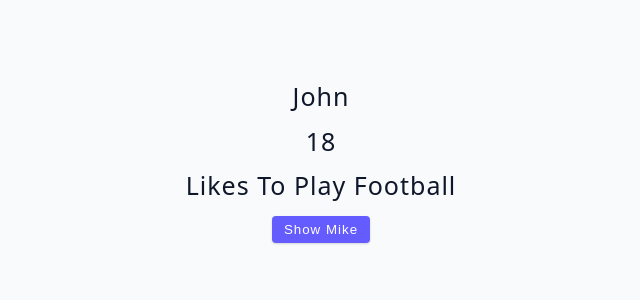
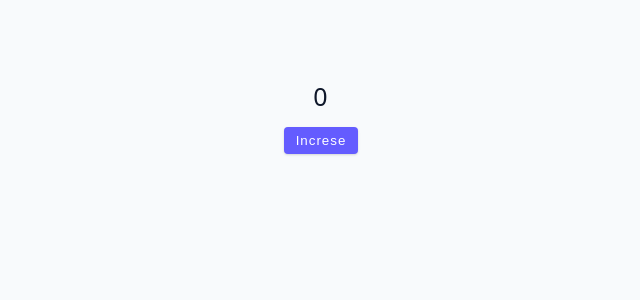
Before and after one commit to Mastermind-code/Advanced-react, a React (Vite) app: page / in a window 1280 px wide. Shown: the top 300 px of the page, without its empty margins (319-959 px from the left). Built offline with nearby package versions, Linux system fonts and the light colour scheme.

Commit message:
UseStateGatcha

```diff
--- a/src/App.jsx
+++ b/src/App.jsx
@@ -1,9 +1,10 @@
+import UseStateGotcha from "./components/01-useState/UseStateGotcha";
 import UseStateObject from "./components/01-useState/UseStateObject";
 
 function App() {
   return (
     <div className="container">
-      <UseStateObject />
+      <UseStateGotcha />
     </div>
   );
 }
--- a/src/components/01-useState/05-useState-gotcha.jsx
+++ /dev/null
@@ -1,5 +0,0 @@
-const UseStateGotcha = () => {
-  return <h2>useState "gotcha"</h2>;
-};
-
-export default UseStateGotcha;
--- /dev/null
+++ b/src/components/01-useState/UseStateGotcha.jsx
@@ -0,0 +1,21 @@
+import { useState } from "react";
+
+const UseStateGotcha = () => {
+  const [click, onClick] = useState(0);
+
+  const increaseOnClick = () => {
+    onClick(click + 1);
+
+    console.log(click);
+  };
+  return (
+    <>
+      <h4>{click}</h4>
+      <button type="button" className="btn" onClick={increaseOnClick}>
+        increse
+      </button>
+    </>
+  );
+};
+
+export default UseStateGotcha;
--- a/src/index.css
+++ b/src/index.css
@@ -62,8 +62,8 @@
 
 body {
   background: var(--backgroundColor);
-  font-family: system-ui, -apple-system, BlinkMacSystemFont, 'Segoe UI', Roboto,
-    Oxygen, Ubuntu, Cantarell, 'Open Sans', 'Helvetica Neue', sans-serif;
+  font-family: system-ui, -apple-system, BlinkMacSystemFont, "Segoe UI", Roboto,
+    Oxygen, Ubuntu, Cantarell, "Open Sans", "Helvetica Neue", sans-serif;
   font-weight: 400;
   line-height: 1.75;
   color: var(--textColor);
```
